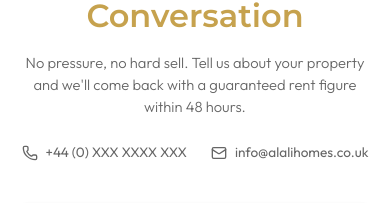
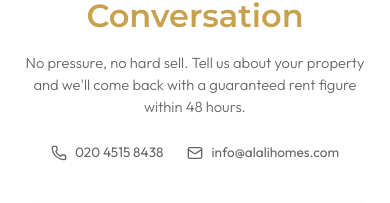
Before and after one commit to elayronline/alali-homes, a Next.js app: page / in a window 390 px wide. Shown: the part 9312-9515 px from the top of the page. Built offline with nearby package versions, Linux system fonts and the light colour scheme.

Commit message:
Update phone number to 02045158438 and email to info@alalihomes.com
Co-Authored-By: Claude Opus 4.6 <noreply@anthropic.com>

```diff
--- a/app/layout.tsx
+++ b/app/layout.tsx
@@ -87,7 +87,7 @@ const orgSchema = {
   description:
     "UK-based corporate lettings and property management company offering guaranteed rent to landlords.",
   url: "https://alali-homes.vercel.app",
-  email: "info@alalihomes.co.uk",
+  email: "info@alalihomes.com",
   areaServed: "United Kingdom",
 }
 
--- a/components/CTABanner.tsx
+++ b/components/CTABanner.tsx
@@ -63,18 +63,18 @@ export function CTABanner() {
           className="mt-6 flex flex-wrap items-center justify-center gap-6"
         >
           <a
-            href="tel:+44XXXXXXXXXX"
+            href="tel:+442045158438"
             className="flex items-center gap-2 font-body text-[0.85rem] text-grey-600 transition-colors hover:text-gold"
           >
             <Phone className="h-4 w-4" aria-hidden="true" />
-            +44 (0) XXX XXXX XXX
+            020 4515 8438
           </a>
           <a
-            href="mailto:info@alalihomes.co.uk"
+            href="mailto:info@alalihomes.com"
             className="flex items-center gap-2 font-body text-[0.85rem] text-grey-600 transition-colors hover:text-gold"
           >
             <Mail className="h-4 w-4" aria-hidden="true" />
-            info@alalihomes.co.uk
+            info@alalihomes.com
           </a>
         </motion.div>
 
--- a/components/Footer.tsx
+++ b/components/Footer.tsx
@@ -60,7 +60,7 @@ export function Footer() {
                 <Linkedin className="h-4 w-4" />
               </a>
               <a
-                href="https://wa.me/44XXXXXXXXXX"
+                href="https://wa.me/442045158438"
                 target="_blank"
                 rel="noopener noreferrer"
                 className="flex h-11 w-11 items-center justify-center rounded-full border border-white/10 text-white/40 transition-all hover:border-gold/40 hover:text-gold"
--- a/components/WhatsAppButton.tsx
+++ b/components/WhatsAppButton.tsx
@@ -3,7 +3,7 @@
 export function WhatsAppButton() {
   return (
     <a
-      href="https://wa.me/44XXXXXXXXXX"
+      href="https://wa.me/442045158438"
       target="_blank"
       rel="noopener noreferrer"
       className="fixed right-6 bottom-6 z-50 flex h-14 w-14 items-center justify-center rounded-full bg-[#25D366] shadow-lg transition-all hover:scale-110 hover:shadow-xl active:scale-95"
```
